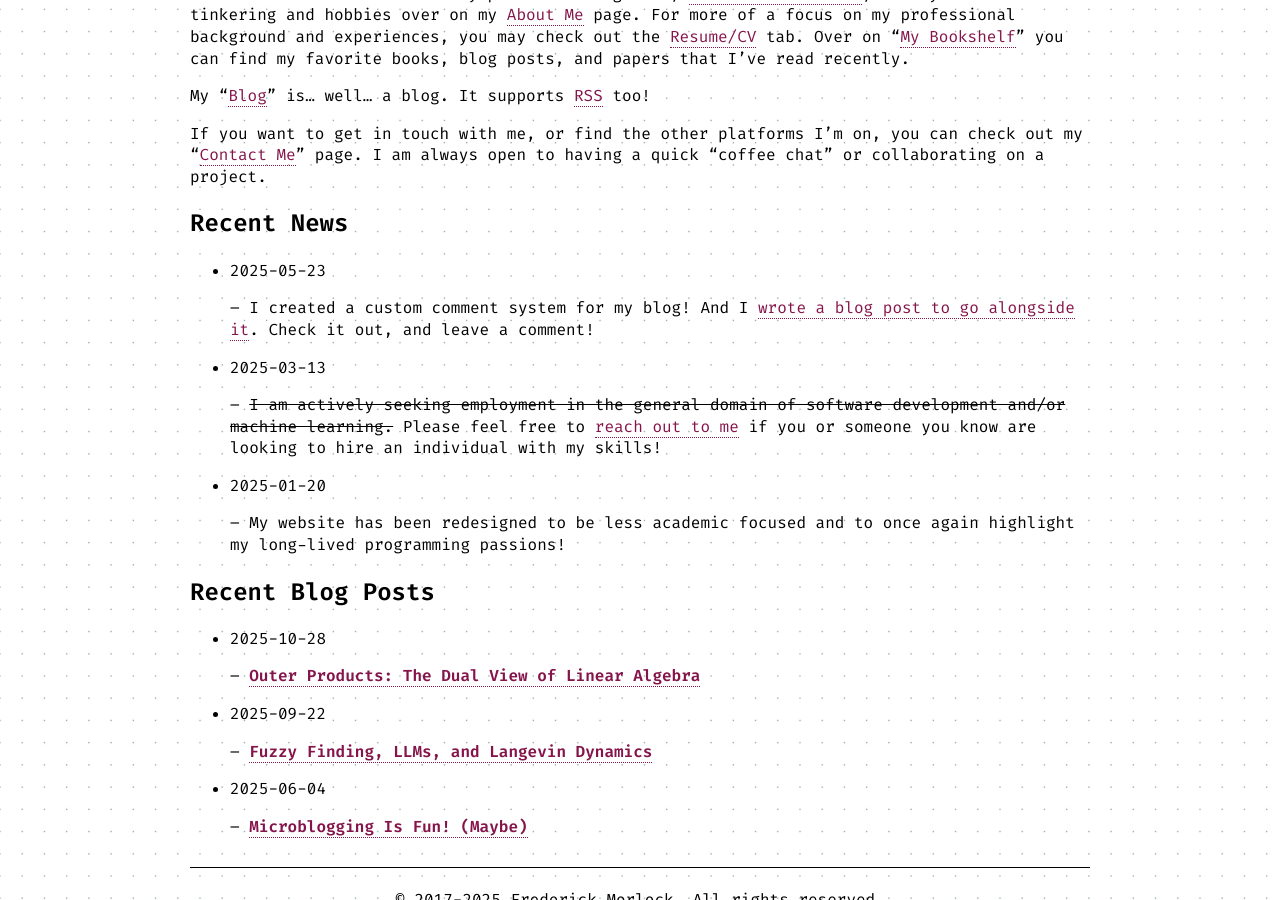
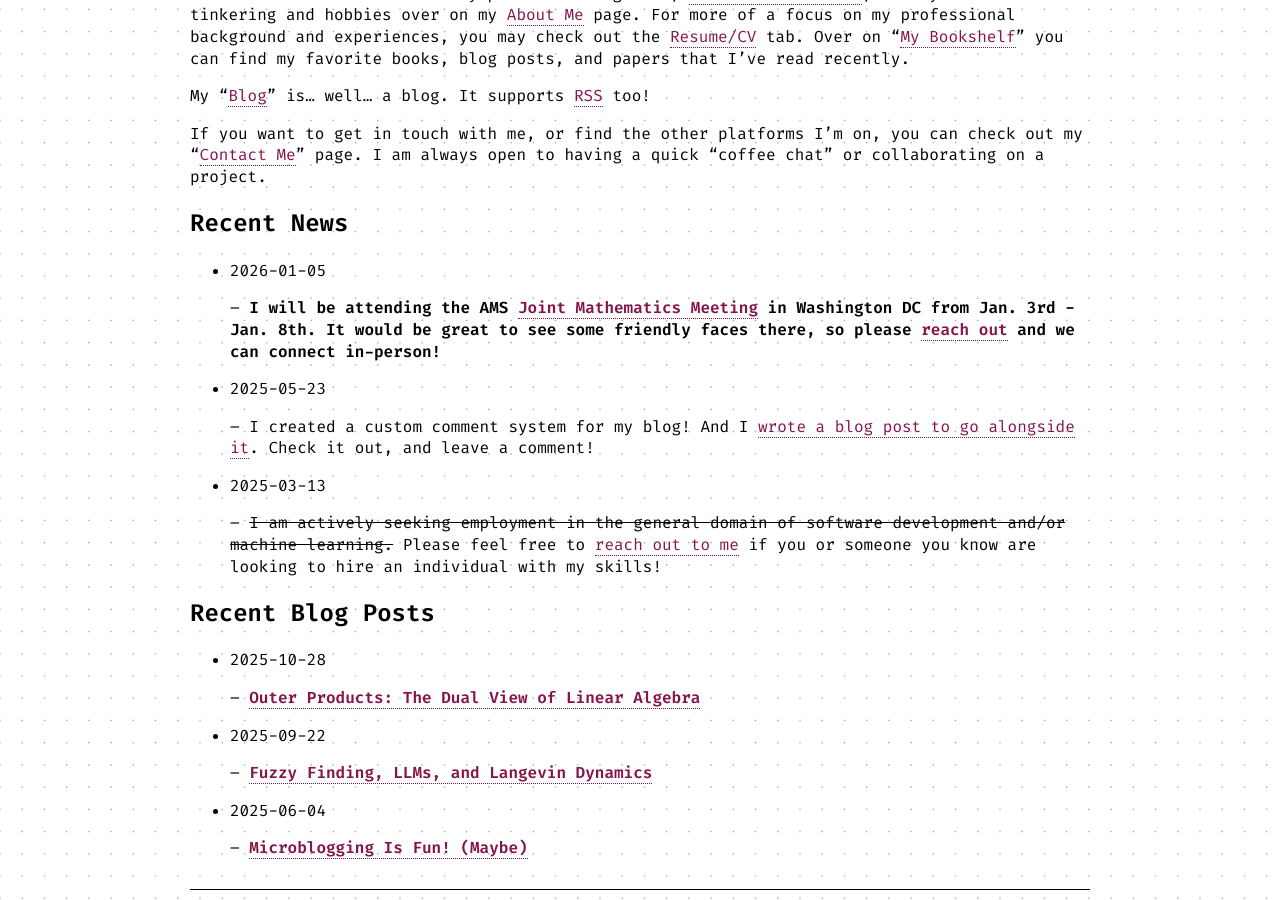
Before and after one commit to FrederickGeek8/freddy.us, a Jekyll site: the page built from index.md, in a window 1280 px wide and 900 px high, scrolled down 524 px. Built offline with Jekyll 4.4.1, drawn with Linux system fonts in a browser that asks for light colours.

Commit message:
Add news item announcing I will be at JMM

```diff
--- a/_data/news.yml
+++ b/_data/news.yml
@@ -1,3 +1,6 @@
+- date: 2026-01-05
+  text: "**I will be attending the AMS [Joint Mathematics Meeting](https://jointmathematicsmeetings.org/jmm){:target='_blank'} in Washington DC from Jan. 3rd - Jan. 8th. It would be great to see some friendly faces there, so please [reach out](/contact/) and we can connect in-person!**"
+
 - date: 2025-05-23
   text: I created a custom comment system for my blog! And I [wrote a blog post to go alongside it](https://freddy.us/blog/posts/a-new-era/). Check it out, and leave a comment!
 
```
